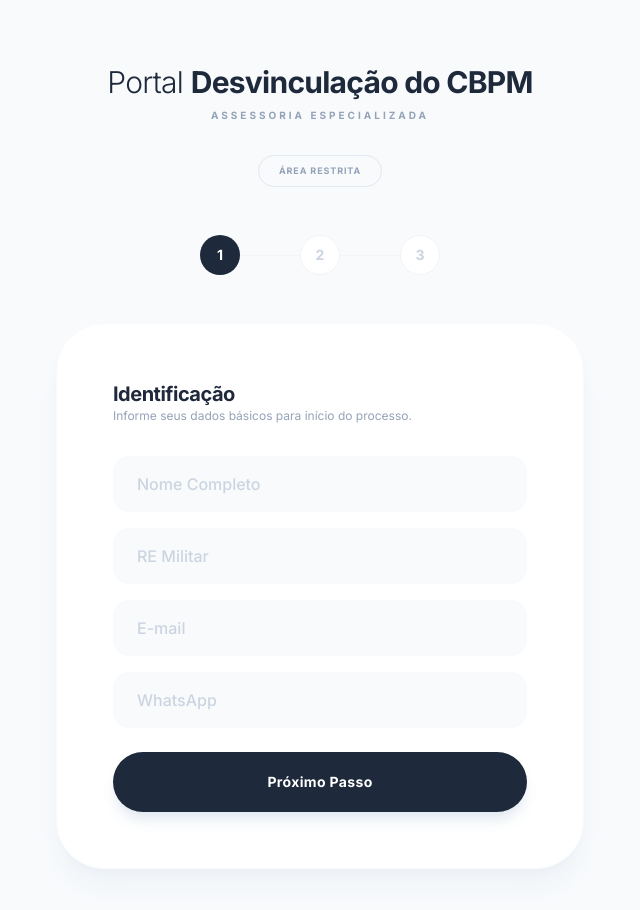
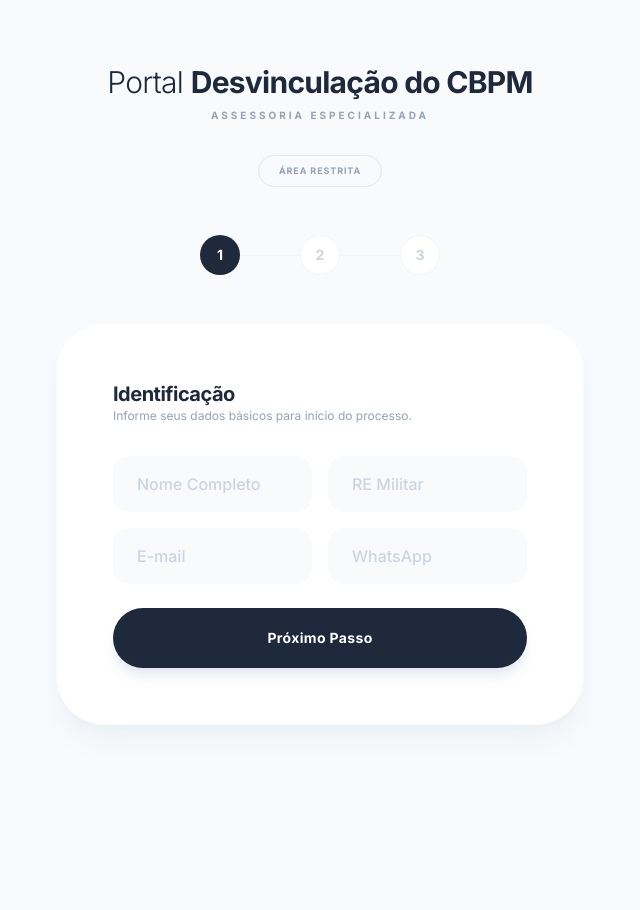
Before and after one commit to isaacmendes/cbpmm, a React (Vite) app: page / in a window 1280 px wide. Shown: the top 910 px of the page, without its empty margins (320-960 px from the left). After the commit the page ends 800 px from the top, so only its background shows below. Built offline with nearby package versions, Linux system fonts and the light colour scheme; no server answers.

Commit message:
feat: Improve form layout for identification section
Adjusts the identification form fields to use a responsive grid layout, improving usability on different screen sizes.

```diff
--- a/components/SubmissionForm.tsx
+++ b/components/SubmissionForm.tsx
@@ -154,12 +154,16 @@
               <p className="text-slate-400 text-xs">Informe seus dados básicos para início do processo.</p>
             </div>
             <div className="space-y-4">
-              <input required value={formData.name} onChange={e => setFormData({...formData, name: e.target.value})} className="w-full px-6 py-4 rounded-2xl bg-slate-50 border-transparent focus:bg-white focus:border-slate-200 outline-none transition-all font-medium text-slate-700 placeholder:text-slate-300" placeholder="Nome Completo" />
-              <input required value={formData.re} onChange={handleREChange} className="w-full px-6 py-4 rounded-2xl bg-slate-50 border-transparent focus:bg-white focus:border-slate-200 outline-none transition-all font-medium text-slate-700 placeholder:text-slate-300" placeholder="RE Militar" />
-              <input required type="email" value={formData.email} onChange={e => setFormData({...formData, email: e.target.value})} className="w-full px-6 py-4 rounded-2xl bg-slate-50 border-transparent focus:bg-white focus:border-slate-200 outline-none transition-all font-medium text-slate-700 placeholder:text-slate-300" placeholder="E-mail" />
-              <input required value={formData.phone} onChange={handlePhoneChange} className="w-full px-6 py-4 rounded-2xl bg-slate-50 border-transparent focus:bg-white focus:border-slate-200 outline-none transition-all font-medium text-slate-700 placeholder:text-slate-300" placeholder="WhatsApp" />
+              <div className="grid grid-cols-1 md:grid-cols-2 gap-4">
+                <input required value={formData.name} onChange={e => setFormData({...formData, name: e.target.value})} className="w-full px-6 py-4 rounded-2xl bg-slate-50 border-transparent focus:bg-white focus:border-slate-200 outline-none transition-all font-medium text-slate-700 placeholder:text-slate-300" placeholder="Nome Completo" />
+                <input required value={formData.re} onChange={handleREChange} className="w-full px-6 py-4 rounded-2xl bg-slate-50 border-transparent focus:bg-white focus:border-slate-200 outline-none transition-all font-medium text-slate-700 placeholder:text-slate-300" placeholder="RE Militar" />
+              </div>
+              <div className="grid grid-cols-1 md:grid-cols-2 gap-4">
+                <input required type="email" value={formData.email} onChange={e => setFormData({...formData, email: e.target.value})} className="w-full px-6 py-4 rounded-2xl bg-slate-50 border-transparent focus:bg-white focus:border-slate-200 outline-none transition-all font-medium text-slate-700 placeholder:text-slate-300" placeholder="E-mail" />
+                <input required value={formData.phone} onChange={handlePhoneChange} className="w-full px-6 py-4 rounded-2xl bg-slate-50 border-transparent focus:bg-white focus:border-slate-200 outline-none transition-all font-medium text-slate-700 placeholder:text-slate-300" placeholder="WhatsApp" />
+              </div>
             </div>
-            <button type="button" onClick={() => step < 3 && setStep(2)} className="w-full py-5 bg-slate-800 text-white rounded-[2rem] font-bold text-sm tracking-wide hover:bg-slate-900 transition-all shadow-lg shadow-slate-200">Próximo Passo</button>
+            <button type="button" onClick={() => step < 3 && setStep(2)} className="w-full py-5 bg-slate-800 text-white rounded-[2rem] font-bold text-sm tracking-wide hover:bg-slate-900 transition-all shadow-lg shadow-slate-200 mt-4">Próximo Passo</button>
           </div>
         )}
 
```
